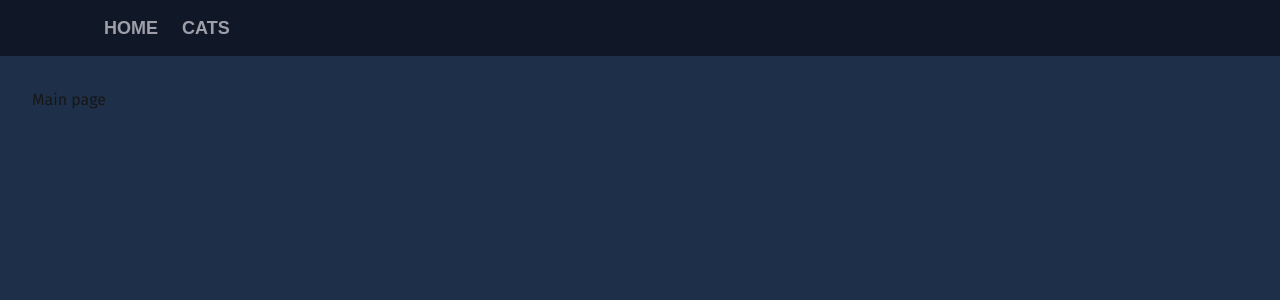
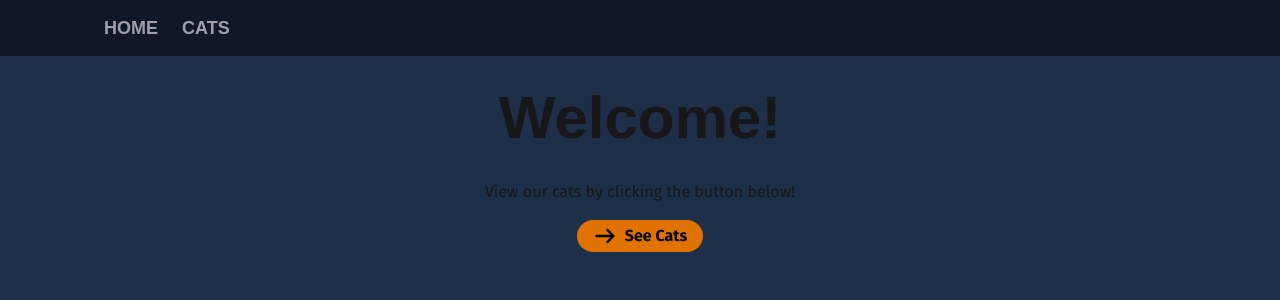
Before and after one commit to RichQ-hub/nib-technical, a Next.js app in the folder frontend/: page / in a window 1280 px wide. Shown: the top 300 px of the page. Built offline with nearby package versions, Linux system fonts and the light colour scheme; a web font is replaced by a local one.

Commit message:
Completed home page styling

```diff
--- a/frontend/src/app/page.tsx
+++ b/frontend/src/app/page.tsx
@@ -1,9 +1,20 @@
-
+import { saira } from "@/fronts";
+import Link from "next/link";
 
 export default function Home() {
   return (
-    <main>
-      Main page
+    <main >
+      <section className='flex flex-col items-center min-w-2xl'>
+        <h1 className={`${saira.className} font-extrabold text-6xl mb-8`}>Welcome!</h1>
+        <p>View our cats by clicking the button below!</p>
+        <Link
+          className='text-black font-semibold bg-amber-600 flex items-center gap-2 mt-4 px-4 py-1 rounded-3xl hover:bg-amber-300'
+          href='/cats'
+        >
+          <svg className='h-6' xmlns="http://www.w3.org/2000/svg" viewBox="0 0 640 640"><path d="M566.6 342.6C579.1 330.1 579.1 309.8 566.6 297.3L406.6 137.3C394.1 124.8 373.8 124.8 361.3 137.3C348.8 149.8 348.8 170.1 361.3 182.6L466.7 288L96 288C78.3 288 64 302.3 64 320C64 337.7 78.3 352 96 352L466.7 352L361.3 457.4C348.8 469.9 348.8 490.2 361.3 502.7C373.8 515.2 394.1 515.2 406.6 502.7L566.6 342.7z"/></svg>
+          <p>See Cats</p>
+        </Link>
+      </section>
     </main>
   );
 }
```
